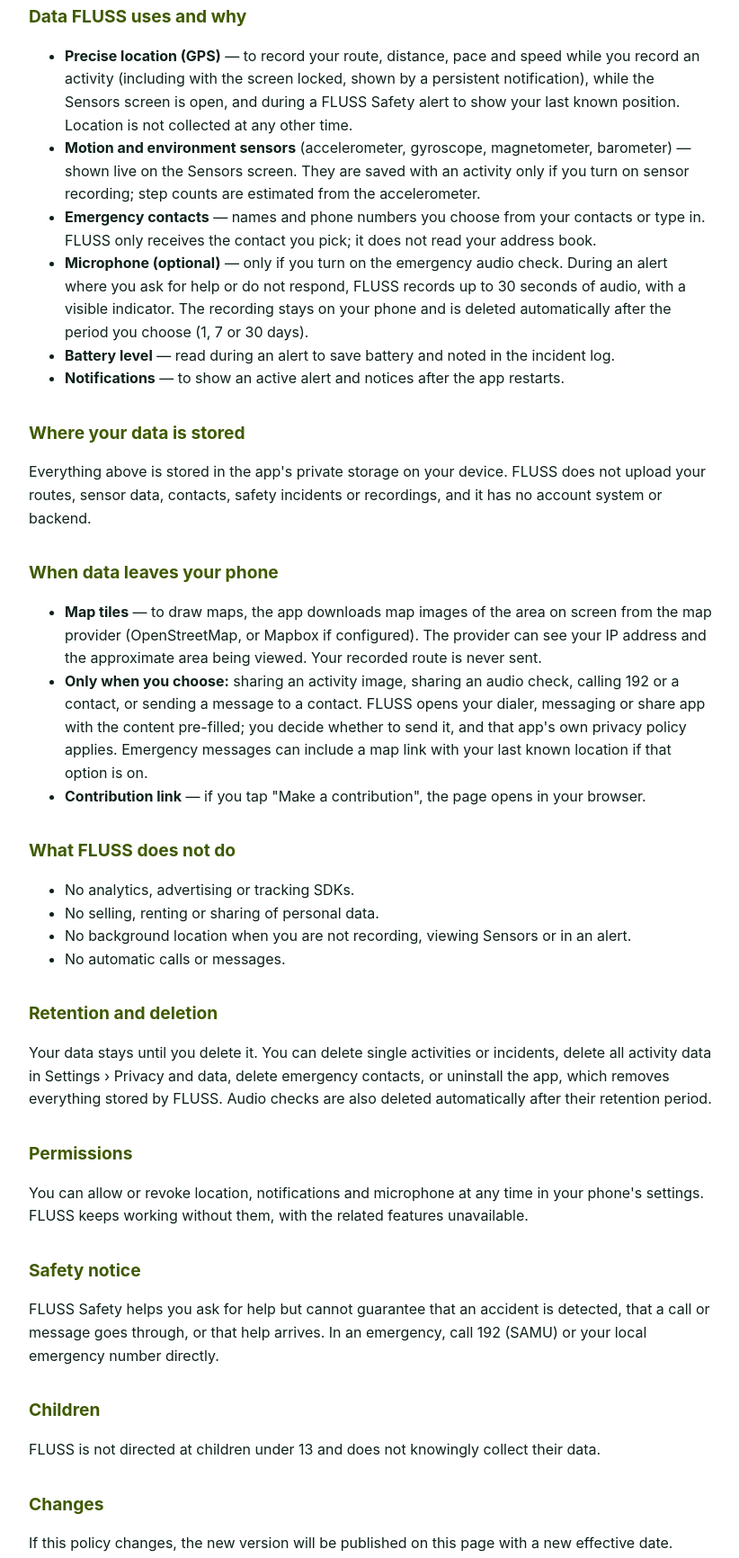
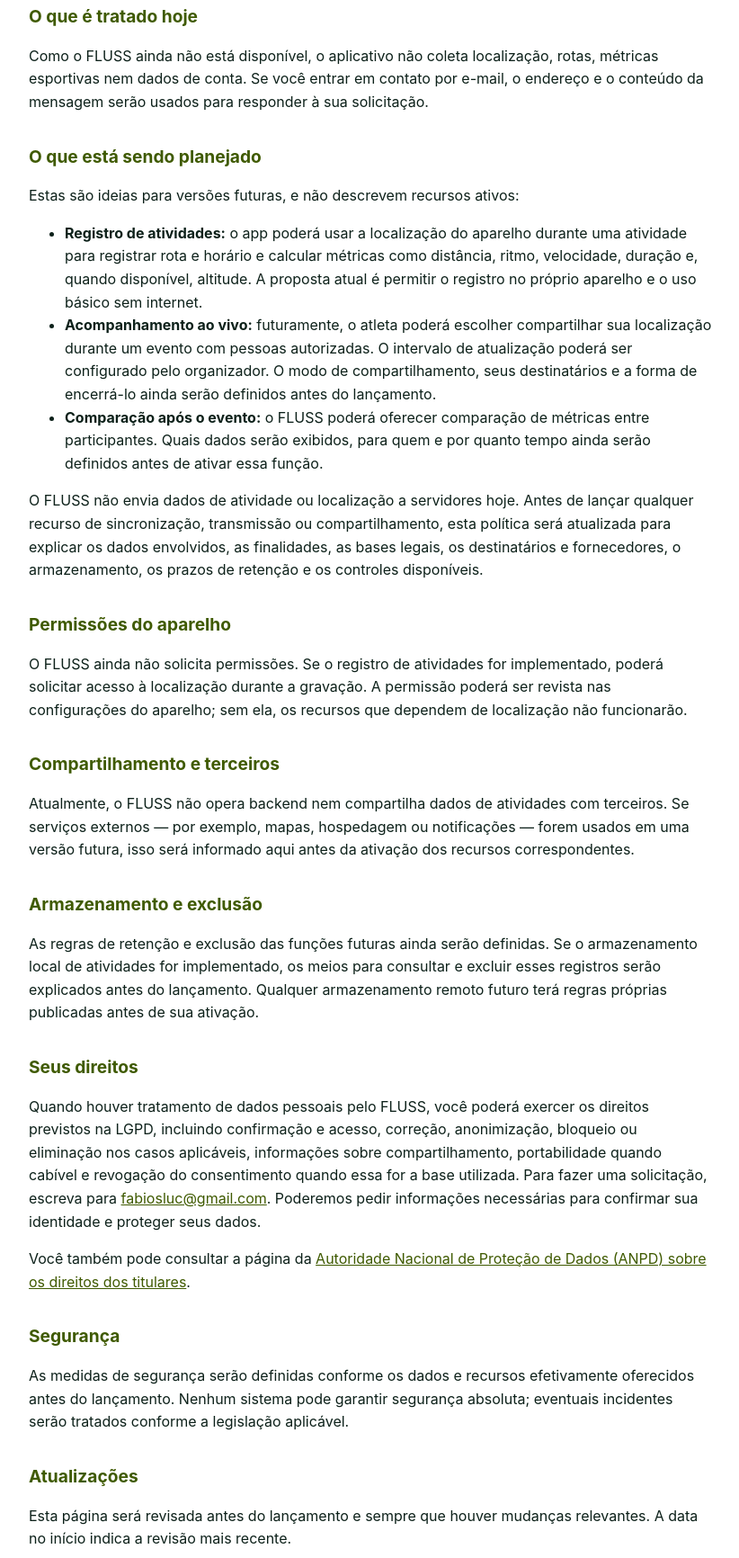
Before and after one commit to fabioslucas/fluss-privacy, a plain HTML site: page index.html in a window 1280 px wide. Shown: the part 442-2174 px from the top of the page at 90% size, without its empty margins (228-1050 px from the left). Drawn offline with Linux system fonts and the light colour scheme.

Commit message:
Publish Portuguese FLUSS privacy notice

```diff
--- a/index.html
+++ b/index.html
@@ -1,9 +1,9 @@
 <!doctype html>
-<html lang="en">
+<html lang="pt-BR">
 <head>
 <meta charset="utf-8">
 <meta name="viewport" content="width=device-width, initial-scale=1">
-<title>FLUSS — Privacy Policy</title>
+<title>FLUSS — Privacidade</title>
 <style>
   :root { --bg:#0d211a; --card:#142d24; --text:#f5f7f2; --muted:#a4b1a9; --lime:#d6ff39; }
   @media (prefers-color-scheme: light) {
@@ -22,96 +22,46 @@
 </head>
 <body>
 <main>
-<h1>FLUSS Privacy Policy</h1>
-<p class="muted">Effective date: October 27, 2026 · App: FLUSS (com.fluss.app)</p>
+<h1>Privacidade do FLUSS</h1>
+<p class="muted">Aviso de pré-lançamento · Atualizado em 29 de outubro de 2026</p>
 
 <div class="card">
-<strong>In short:</strong> FLUSS works without an account. Your activities, routes,
-sensor data, emergency contacts and safety incidents are stored only on your phone.
-FLUSS has no analytics, no advertising and no server of its own, and it does not
-sell or share your data.
+<strong>O FLUSS ainda está em planejamento.</strong> O aplicativo não foi lançado. Hoje não há cadastro de conta, serviço de sincronização, backend nem transmissão ao vivo do FLUSS. As funções descritas abaixo como futuras ainda não estão disponíveis.
 </div>
 
-<h2>Who we are</h2>
-<p>FLUSS is an independent app for recording movement activities (running, walking,
-cycling and more), viewing live sensor data, and asking for help with FLUSS Safety.
-Questions about this policy can be sent to the developer contact email shown on the
-FLUSS page in Google Play.</p>
+<h2>Quem é responsável pelo FLUSS</h2>
+<p>Para dúvidas sobre privacidade ou para falar sobre dados enviados por e-mail, escreva para <a href="mailto:fabiosluc@gmail.com">fabiosluc@gmail.com</a>. A identificação formal do controlador será acrescentada antes do lançamento público do aplicativo.</p>
 
-<h2>Data FLUSS uses and why</h2>
+<h2>O que é tratado hoje</h2>
+<p>Como o FLUSS ainda não está disponível, o aplicativo não coleta localização, rotas, métricas esportivas nem dados de conta. Se você entrar em contato por e-mail, o endereço e o conteúdo da mensagem serão usados para responder à sua solicitação.</p>
+
+<h2>O que está sendo planejado</h2>
+<p>Estas são ideias para versões futuras, e não descrevem recursos ativos:</p>
 <ul>
-<li><strong>Precise location (GPS)</strong> — to record your route, distance, pace and
-speed while you record an activity (including with the screen locked, shown by a
-persistent notification), while the Sensors screen is open, and during a FLUSS Safety
-alert to show your last known position. Location is not collected at any other time.</li>
-<li><strong>Motion and environment sensors</strong> (accelerometer, gyroscope,
-magnetometer, barometer) — shown live on the Sensors screen. They are saved with an
-activity only if you turn on sensor recording; step counts are estimated from the
-accelerometer.</li>
-<li><strong>Emergency contacts</strong> — names and phone numbers you choose from your
-contacts or type in. FLUSS only receives the contact you pick; it does not read your
-address book.</li>
-<li><strong>Microphone (optional)</strong> — only if you turn on the emergency audio
-check. During an alert where you ask for help or do not respond, FLUSS records up to
-30 seconds of audio, with a visible indicator. The recording stays on your phone and
-is deleted automatically after the period you choose (1, 7 or 30 days).</li>
-<li><strong>Battery level</strong> — read during an alert to save battery and noted in
-the incident log.</li>
-<li><strong>Notifications</strong> — to show an active alert and notices after the app
-restarts.</li>
+  <li><strong>Registro de atividades:</strong> o app poderá usar a localização do aparelho durante uma atividade para registrar rota e horário e calcular métricas como distância, ritmo, velocidade, duração e, quando disponível, altitude. A proposta atual é permitir o registro no próprio aparelho e o uso básico sem internet.</li>
+  <li><strong>Acompanhamento ao vivo:</strong> futuramente, o atleta poderá escolher compartilhar sua localização durante um evento com pessoas autorizadas. O intervalo de atualização poderá ser configurado pelo organizador. O modo de compartilhamento, seus destinatários e a forma de encerrá-lo ainda serão definidos antes do lançamento.</li>
+  <li><strong>Comparação após o evento:</strong> o FLUSS poderá oferecer comparação de métricas entre participantes. Quais dados serão exibidos, para quem e por quanto tempo ainda serão definidos antes de ativar essa função.</li>
 </ul>
+<p>O FLUSS não envia dados de atividade ou localização a servidores hoje. Antes de lançar qualquer recurso de sincronização, transmissão ou compartilhamento, esta política será atualizada para explicar os dados envolvidos, as finalidades, as bases legais, os destinatários e fornecedores, o armazenamento, os prazos de retenção e os controles disponíveis.</p>
 
-<h2>Where your data is stored</h2>
-<p>Everything above is stored in the app's private storage on your device. FLUSS does
-not upload your routes, sensor data, contacts, safety incidents or recordings, and it
-has no account system or backend.</p>
+<h2>Permissões do aparelho</h2>
+<p>O FLUSS ainda não solicita permissões. Se o registro de atividades for implementado, poderá solicitar acesso à localização durante a gravação. A permissão poderá ser revista nas configurações do aparelho; sem ela, os recursos que dependem de localização não funcionarão.</p>
 
-<h2>When data leaves your phone</h2>
-<ul>
-<li><strong>Map tiles</strong> — to draw maps, the app downloads map images of the area
-on screen from the map provider (OpenStreetMap, or Mapbox if configured). The provider
-can see your IP address and the approximate area being viewed. Your recorded route is
-never sent.</li>
-<li><strong>Only when you choose:</strong> sharing an activity image, sharing an audio
-check, calling 192 or a contact, or sending a message to a contact. FLUSS opens your
-dialer, messaging or share app with the content pre-filled; you decide whether to send
-it, and that app's own privacy policy applies. Emergency messages can include a map
-link with your last known location if that option is on.</li>
-<li><strong>Contribution link</strong> — if you tap "Make a contribution", the page opens
-in your browser.</li>
-</ul>
+<h2>Compartilhamento e terceiros</h2>
+<p>Atualmente, o FLUSS não opera backend nem compartilha dados de atividades com terceiros. Se serviços externos — por exemplo, mapas, hospedagem ou notificações — forem usados em uma versão futura, isso será informado aqui antes da ativação dos recursos correspondentes.</p>
 
-<h2>What FLUSS does not do</h2>
-<ul>
-<li>No analytics, advertising or tracking SDKs.</li>
-<li>No selling, renting or sharing of personal data.</li>
-<li>No background location when you are not recording, viewing Sensors or in an alert.</li>
-<li>No automatic calls or messages.</li>
-</ul>
+<h2>Armazenamento e exclusão</h2>
+<p>As regras de retenção e exclusão das funções futuras ainda serão definidas. Se o armazenamento local de atividades for implementado, os meios para consultar e excluir esses registros serão explicados antes do lançamento. Qualquer armazenamento remoto futuro terá regras próprias publicadas antes de sua ativação.</p>
 
-<h2>Retention and deletion</h2>
-<p>Your data stays until you delete it. You can delete single activities or incidents,
-delete all activity data in Settings › Privacy and data, delete emergency contacts, or
-uninstall the app, which removes everything stored by FLUSS. Audio checks are also
-deleted automatically after their retention period.</p>
+<h2>Seus direitos</h2>
+<p>Quando houver tratamento de dados pessoais pelo FLUSS, você poderá exercer os direitos previstos na LGPD, incluindo confirmação e acesso, correção, anonimização, bloqueio ou eliminação nos casos aplicáveis, informações sobre compartilhamento, portabilidade quando cabível e revogação do consentimento quando essa for a base utilizada. Para fazer uma solicitação, escreva para <a href="mailto:fabiosluc@gmail.com">fabiosluc@gmail.com</a>. Poderemos pedir informações necessárias para confirmar sua identidade e proteger seus dados.</p>
+<p>Você também pode consultar a página da <a href="https://www.gov.br/anpd/pt-br/assuntos/titular-de-dados-1/direito-dos-titulares">Autoridade Nacional de Proteção de Dados (ANPD) sobre os direitos dos titulares</a>.</p>
 
-<h2>Permissions</h2>
-<p>You can allow or revoke location, notifications and microphone at any time in your
-phone's settings. FLUSS keeps working without them, with the related features
-unavailable.</p>
+<h2>Segurança</h2>
+<p>As medidas de segurança serão definidas conforme os dados e recursos efetivamente oferecidos antes do lançamento. Nenhum sistema pode garantir segurança absoluta; eventuais incidentes serão tratados conforme a legislação aplicável.</p>
 
-<h2>Safety notice</h2>
-<p>FLUSS Safety helps you ask for help but cannot guarantee that an accident is
-detected, that a call or message goes through, or that help arrives. In an emergency,
-call 192 (SAMU) or your local emergency number directly.</p>
-
-<h2>Children</h2>
-<p>FLUSS is not directed at children under 13 and does not knowingly collect their
-data.</p>
-
-<h2>Changes</h2>
-<p>If this policy changes, the new version will be published on this page with a new
-effective date.</p>
+<h2>Atualizações</h2>
+<p>Esta página será revisada antes do lançamento e sempre que houver mudanças relevantes. A data no início indica a revisão mais recente.</p>
 </main>
 </body>
 </html>
```
Also changed, not shown: 1 other file.
